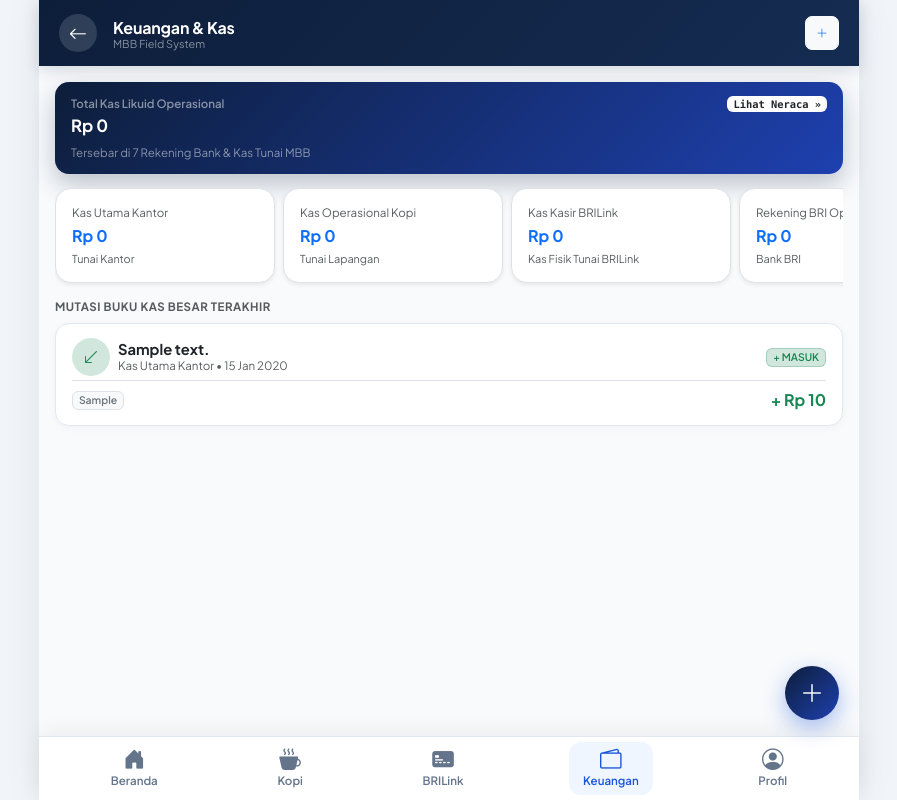
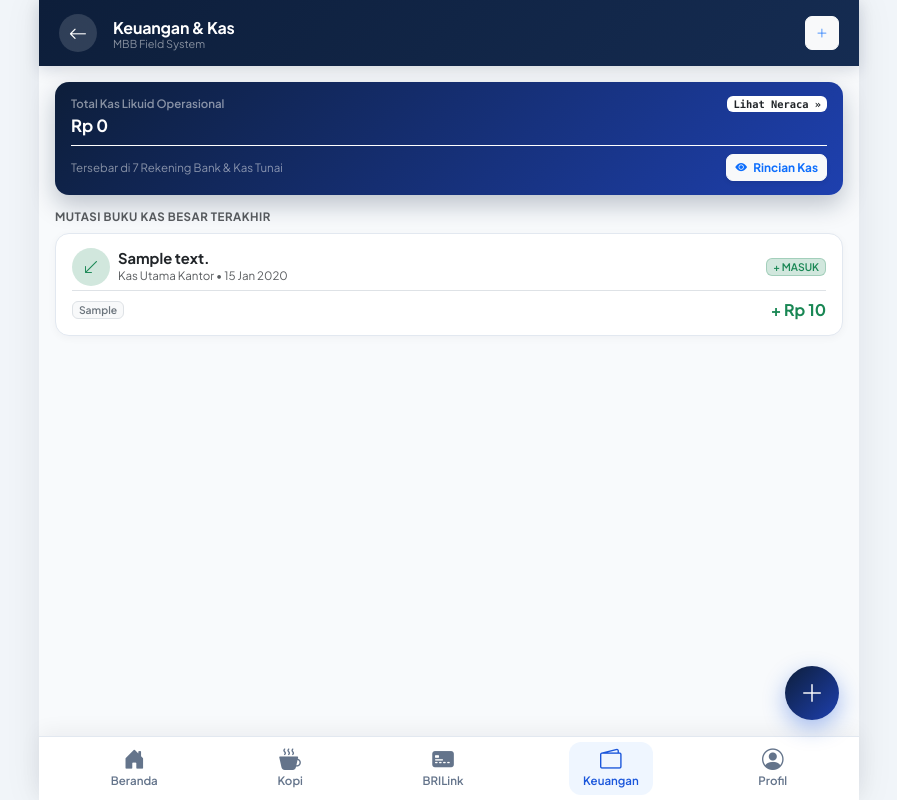
Before and after one commit to goldhunter240819-create/cvmbb, a PHP site: page /apk/finance.php in a window 1280 px wide. Shown: the whole page, without its empty margins (191-1088 px from the left). Run offline with PHP 8.4, Linux system fonts and the light colour scheme; a user stored in the database is signed in; data comes from the database, SQL or seed files in the repository; tables that the repository leaves empty hold one stand-in row (values such as "Sample post"); some libraries are stand-ins or nearby versions.

Commit message:
feat(apk/finance): replace horizontal cash slider with sleek vertical popup modal detail

```diff
--- a/apk/finance.php
+++ b/apk/finance.php
@@ -72,21 +72,13 @@ $transactions = $db->query("
         <a href="<?= base_url('apk/balance_sheet.php') ?>" class="badge bg-white text-dark small text-decoration-none px-2 py-1 font-monospace">Lihat Neraca &raquo;</a>
     </div>
     <h3 class="fw-bold mb-2 text-white"><?= format_rupiah($totalLiquid) ?></h3>
-    <div class="text-white-50 small" style="font-size: 0.72rem;">
-        Tersebar di <?= count($accounts) ?> Rekening Bank & Kas Tunai MBB
-    </div>
-</div>
-
-<!-- KARTU MULTI-KAS SLIDER MOBILE -->
-<div class="px-3 mb-2">
-    <div class="d-flex gap-2 overflow-auto pb-2" style="scrollbar-width: none;">
-        <?php foreach ($accounts as $acc): ?>
-            <div class="p-3 bg-white rounded-4 border shadow-sm flex-shrink-0" style="width: 220px;">
-                <div class="text-muted small" style="font-size: 0.72rem;"><?= e($acc['account_name']) ?></div>
-                <div class="fw-bold text-primary fs-6 my-1"><?= format_rupiah($acc['current_balance']) ?></div>
-                <div class="small text-muted" style="font-size: 0.68rem;"><?= e($acc['bank_name'] ?: 'Kas Fisik') ?></div>
-            </div>
-        <?php endforeach; ?>
+    <div class="d-flex justify-content-between align-items-center pt-2 border-top border-white border-opacity-15">
+        <div class="text-white-50 small" style="font-size: 0.72rem;">
+            Tersebar di <?= count($accounts) ?> Rekening Bank & Kas Tunai
+        </div>
+        <button type="button" class="btn btn-sm btn-light text-primary fw-bold px-3 py-1 rounded-pill shadow-sm" data-bs-toggle="modal" data-bs-target="#modalDetailKas">
+            <i class="bi bi-eye-fill me-1"></i> Rincian Kas
+        </button>
     </div>
 </div>
 
@@ -199,4 +191,64 @@ $transactions = $db->query("
     </div>
 </div>
 
+<!-- MODAL DETAIL RINCIAN BUKU KAS -->
+<div class="modal fade" id="modalDetailKas" tabindex="-1" aria-labelledby="modalDetailKasLabel" aria-hidden="true">
+    <div class="modal-dialog modal-dialog-centered">
+        <div class="modal-content rounded-4 border-0 shadow">
+            <div class="modal-header bg-dark text-white border-0 py-3 px-3">
+                <div class="d-flex align-items-center gap-2">
+                    <div class="rounded-circle bg-primary bg-opacity-25 text-info p-2 d-flex align-items-center justify-content-center" style="width: 38px; height: 38px;">
+                        <i class="bi bi-wallet2 fs-5"></i>
+                    </div>
+                    <div>
+                        <h6 class="modal-title fw-bold text-white mb-0" id="modalDetailKasLabel">Rincian Saldo Kas & Rekening</h6>
+                        <small class="text-white-50" style="font-size: 0.72rem;">Daftar Akun Kas CV. MBB Terdaftar</small>
+                    </div>
+                </div>
+                <button type="button" class="btn-close btn-close-white" data-bs-dismiss="modal" aria-label="Close"></button>
+            </div>
+            <div class="modal-body p-3">
+                <div class="list-group list-group-flush gap-2">
+                    <?php foreach ($accounts as $acc): ?>
+                        <div class="list-group-item d-flex justify-content-between align-items-center p-3 rounded-3 border bg-light">
+                            <div class="d-flex align-items-center gap-2">
+                                <div class="rounded-circle <?= empty($acc['bank_name']) ? 'bg-success-subtle text-success' : 'bg-primary-subtle text-primary' ?> d-flex align-items-center justify-content-center" style="width: 38px; height: 38px; flex-shrink: 0;">
+                                    <i class="bi <?= empty($acc['bank_name']) ? 'bi-cash-coin' : 'bi-bank2' ?> fs-5"></i>
+                                </div>
+                                <div>
+                                    <div class="fw-bold text-dark" style="font-size: 0.85rem; line-height: 1.2;">
+                                        <?= e($acc['account_name']) ?>
+                                    </div>
+                                    <div class="text-muted small" style="font-size: 0.72rem;">
+                                        <?= e($acc['bank_name'] ?: 'Kas Fisik Tunai') ?>
+                                        <?= !empty($acc['account_number']) ? ' &bull; ' . e($acc['account_number']) : '' ?>
+                                    </div>
+                                </div>
+                            </div>
+                            <div class="text-end">
+                                <span class="badge bg-white text-dark border font-monospace fw-bold" style="font-size: 0.82rem;">
+                                    <?= format_rupiah($acc['current_balance']) ?>
+                                </span>
+                            </div>
+                        </div>
+                    <?php endforeach; ?>
+                </div>
+
+                <div class="mt-3 p-3 rounded-3 bg-primary-subtle border border-primary border-opacity-25 d-flex justify-content-between align-items-center">
+                    <div>
+                        <div class="small fw-semibold text-primary">Total Likuiditas Kas</div>
+                        <div class="text-muted" style="font-size: 0.7rem;"><?= count($accounts) ?> Akun Terdaftar</div>
+                    </div>
+                    <div class="fw-bold text-primary fs-5">
+                        <?= format_rupiah($totalLiquid) ?>
+                    </div>
+                </div>
+            </div>
+            <div class="modal-footer border-0 p-3 pt-0">
+                <button type="button" class="btn btn-secondary w-100 py-2 rounded-3" data-bs-dismiss="modal">Tutup</button>
+            </div>
+        </div>
+    </div>
+</div>
+
 <?php require_once __DIR__ . '/layout/footer.php'; ?>
```
